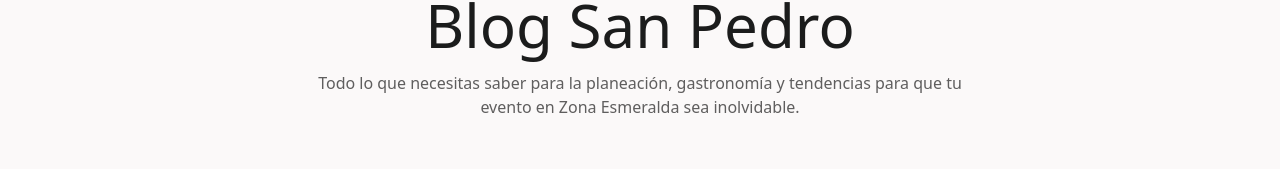
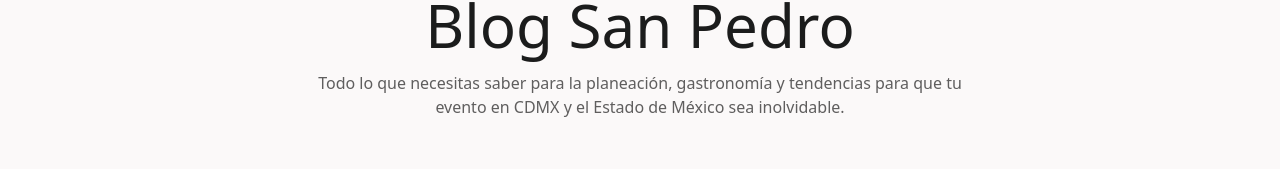
Before and after one commit to aloomushi-pixel/Salones-San-Pedro, a Next.js app: page /blog in a window 1280 px wide. Shown: the part 222-391 px from the top of the page. Built offline with nearby package versions, Linux system fonts and the light colour scheme; a web font is replaced by a local one.

Commit message:
fix(seo): change metadata title/description and page texts from Puebla/Zona Esmeralda to CDMX and EDOMEX

```diff
--- a/src/app/blog/page.tsx
+++ b/src/app/blog/page.tsx
@@ -14,7 +14,7 @@ export default function BlogPage() {
             <span className="font-label-sm text-primary tracking-widest uppercase">Artículos &amp; Consejos</span>
             <h1 className="font-display-lg text-4xl md:text-5xl lg:text-6xl text-on-surface">Blog San Pedro</h1>
             <p className="font-body-lg text-secondary">
-              Todo lo que necesitas saber para la planeación, gastronomía y tendencias para que tu evento en Zona Esmeralda sea inolvidable.
+              Todo lo que necesitas saber para la planeación, gastronomía y tendencias para que tu evento en CDMX y el Estado de México sea inolvidable.
             </p>
           </div>
 
--- a/src/app/layout.tsx
+++ b/src/app/layout.tsx
@@ -15,8 +15,8 @@ const montserrat = Montserrat({
 });
 
 export const metadata: Metadata = {
-  title: "SALONES SAN PEDRO | Eventos de Alta Gama en Puebla",
-  description: "Exclusividad y prestigio en el corazón de la Zona Esmeralda. Creamos experiencias que fusionan la elegancia contemporánea con el alma de Puebla.",
+  title: "SALONES SAN PEDRO | Eventos de Alta Gama en CDMX y EDOMEX",
+  description: "Salón de eventos exclusivos en CDMX y Zona Metropolitana del Estado de México. Creamos experiencias de alta gama y banquetes de lujo con elegancia contemporánea.",
   icons: {
     icon: "/logo.svg",
     shortcut: "/logo.svg",
--- a/src/app/page.tsx
+++ b/src/app/page.tsx
@@ -363,7 +363,7 @@ export default function Home() {
             <div className="mb-12">
               <h2 className="font-display-lg text-headline-md md:text-display-lg text-on-surface mb-6">Verificador de Disponibilidad</h2>
               <p className="font-body-lg text-secondary max-w-2xl mx-auto">
-                Asegura tu fecha en el escenario más exclusivo de Puebla. Elige tu evento y descubre si aún tenemos espacio para ti.
+                Asegura tu fecha en el escenario más exclusivo de la CDMX. Elige tu evento y descubre si aún tenemos espacio para ti.
               </p>
             </div>
             <div className="max-w-3xl mx-auto bg-surface-container-lowest p-8 md:p-12 rounded-xl shadow-2xl border border-outline-variant/30">
```
